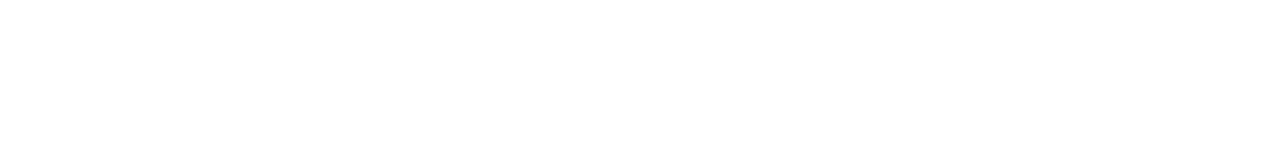
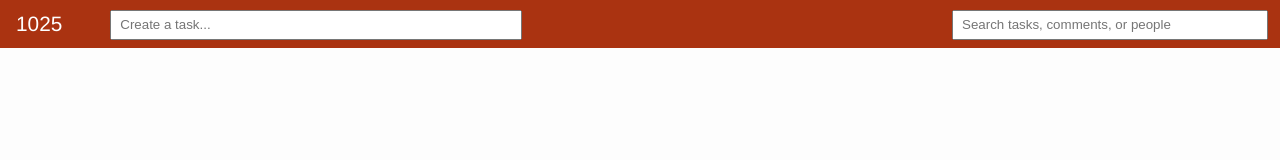
Before and after one commit to corporealshift/achievable, a website: page index.html in a window 1280 px wide. Drawn offline with Linux system fonts and the light colour scheme.

Commit message:
Add html and styles for the top header bar

```diff
--- a/index.html
+++ b/index.html
@@ -2,8 +2,25 @@
 <html>
 <head>
     <title>Achievable</title>
+    <link rel="stylesheet" type="text/css" href="css/main.css">
 </head>
 <body>
-
+    <div class="header-wrapper">
+        <div class="header">
+            <div class="total-points">1025</div>
+            <nav></nav>
+            <form id="quick-create" action="">
+                <input type="text" placeholder="Create a task..." name="task-title">
+            </form>
+            <form id="search" action="">
+                <input type="text" placeholder="Search tasks, comments, or people" name="search-text">
+            </form>
+            <nav class="configuration">
+                <a href="" id="notifications"></a>
+                <a href="" id="settings"></a>
+                <a href="" id="profile"></a>
+            </nav>
+        </div>
+    </div>
 </body>
 </html>
--- /dev/null
+++ b/scss/header.scss
@@ -0,0 +1,48 @@
+$headers_and_btns: #aa3311;
+$header_and_btn_text: white;
+$background: #fdfdfd;
+
+body {
+    background: $background;
+    font-family: "Helvetica Neue", Helvetica, Arial, sans-serif;
+}
+
+.header-wrapper {
+    position: fixed;
+    width: 100%;
+    background: $headers_and_btns;
+    color: $header_and_btn_text;
+}
+
+.header {
+    height: 3rem;
+    line-height: 3rem;
+    margin: 0 1rem;
+
+    .total-points {
+        margin-right: 3rem;
+        font-size: 1.3rem;
+    }
+
+    input[type=text] {
+        line-height: 1.6rem;
+        width: 95%;
+        padding: 0 0.5rem;
+    }
+
+    #quick-create {
+        width: 33%;
+    }
+
+    #search {
+        width: 25%;
+    }
+
+    .total-points, #quick-create {
+        float: left;
+    }
+
+    .configuration, #search {
+        float: right;
+    }
+}
--- a/scss/main.scss
+++ b/scss/main.scss
@@ -1 +1,2 @@
 @import "compass/reset";
+@import "header";
```
Also changed, not shown: css/header.css (added), css/main.css.
